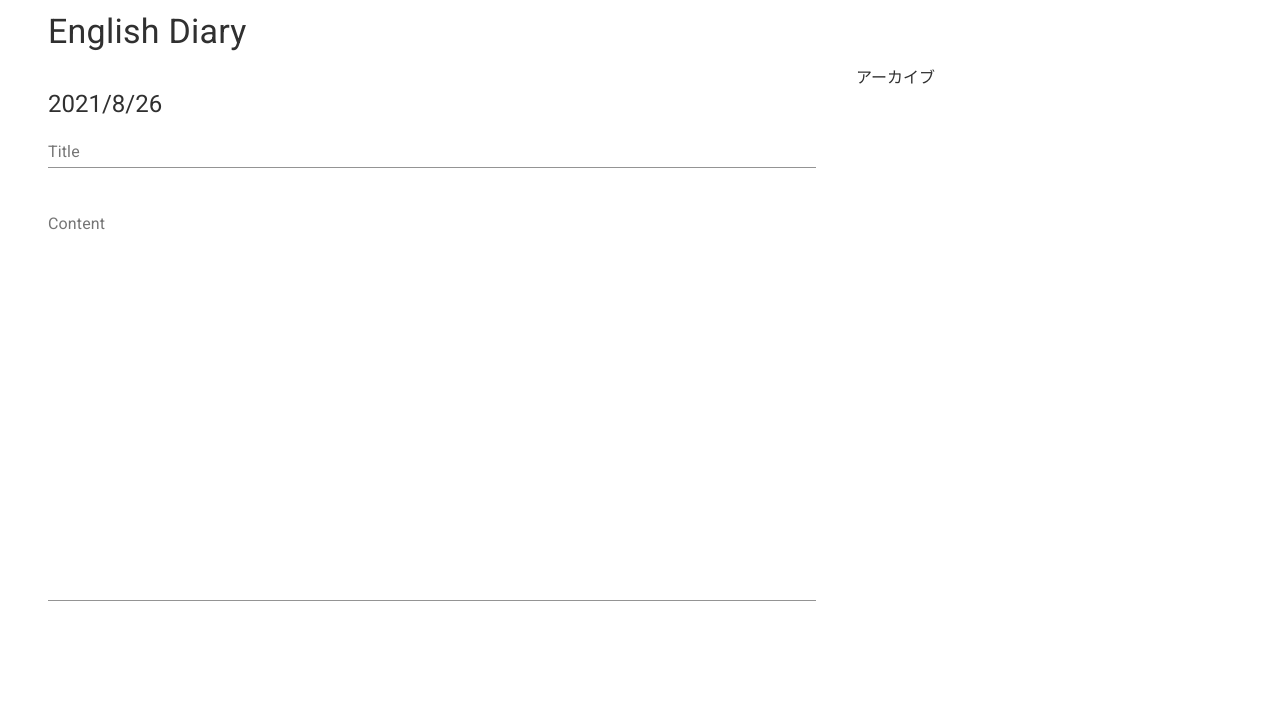
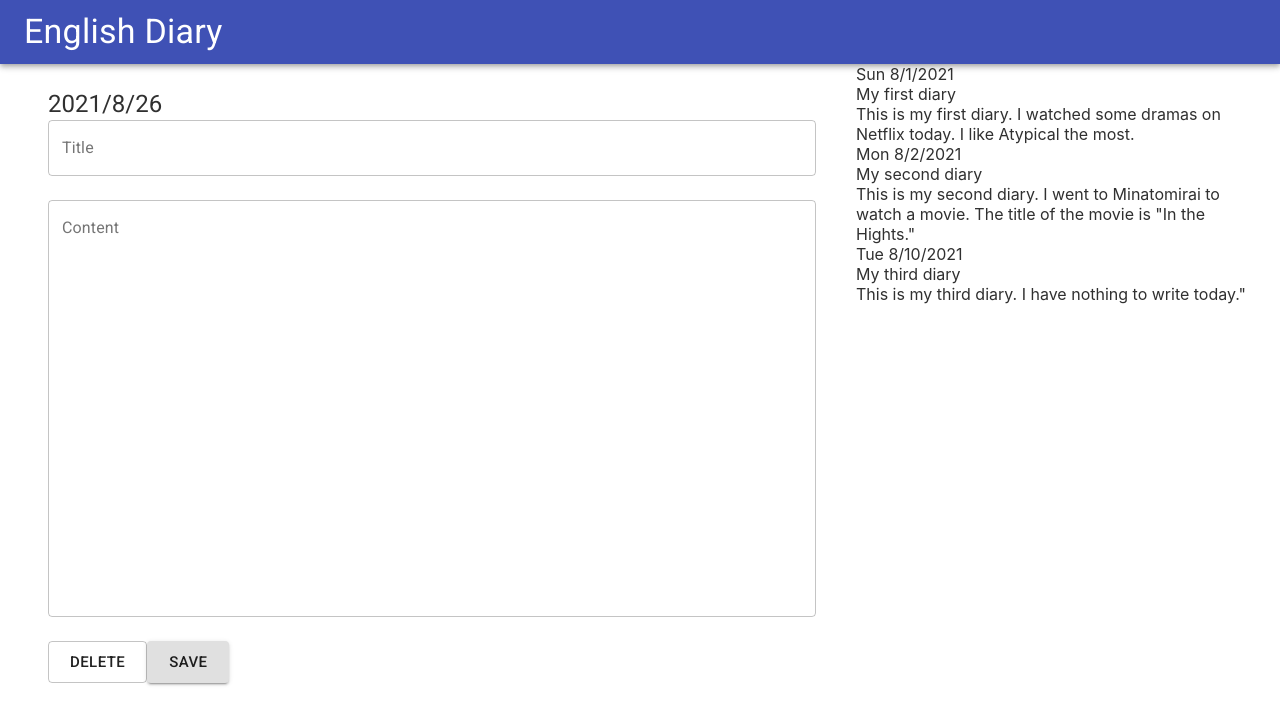
Before and after one commit to kyoko-nr/english-diary, a React (Create React App) app: page /top in a window 1280 px wide. Shown: the top 724 px of the page. Built offline with nearby package versions, Linux system fonts and the light colour scheme.

Commit message:
modified Editor, create Archive and ArchiveList

```diff
--- a/src/App.tsx
+++ b/src/App.tsx
@@ -20,14 +20,12 @@ import 'App.scss'
 function App(): JSX.Element {
   return (
     // <ThemeProvider theme={theme}>
-    <Container maxWidth="lg">
     <Router>
       <Switch>
         <Route path="/welcome" component={WelcomePage} exact></Route>
         <Route path="/top" component={TopPage} exact></Route>
       </Switch>
     </Router>
-    </Container>
     // </ThemeProvider>
   )
 }
--- /dev/null
+++ b/src/components/Archive.tsx
@@ -0,0 +1,17 @@
+type ArchiveProps = {
+  date: string
+  title: string
+  content: string
+}
+
+const Archive = (props: ArchiveProps): JSX.Element => {
+  return (
+    <>
+      <div>{props.date}</div>
+      <div>{props.title}</div>
+      <div>{props.content}</div>
+    </>
+  )
+}
+
+export default Archive
--- /dev/null
+++ b/src/components/ArchiveList.tsx
@@ -0,0 +1,23 @@
+import { Archive } from './index'
+
+type ArchiveProps = {
+  date: string
+  title: string
+  content: string
+}
+
+type ArchiveListProps = {
+  list: ArchiveProps[]
+}
+
+const ArchiveList = (props: ArchiveListProps): JSX.Element => {
+  return (
+    <>
+      {props.list.map((value, index) => {
+        return <Archive date={value.date} title={value.title} content={value.content} key={index.toString()} />
+      })}
+    </>
+  )
+}
+
+export default ArchiveList
--- a/src/components/Editor.tsx
+++ b/src/components/Editor.tsx
@@ -54,7 +54,12 @@ const Editor = (): JSX.Element => {
         type={'text'}
         onChange={handleContent}
       />
-      <Button size="large" title="submit" onClick={() => console.log('submit')} />
+      <Button size="large" variant="outlined" onClick={() => console.log('submit')}>
+        delete
+      </Button>
+      <Button size="large" variant="contained" onClick={() => console.log('submit')}>
+        save
+      </Button>
     </div>
   )
 }
--- a/src/components/Header.tsx
+++ b/src/components/Header.tsx
@@ -1,3 +1,4 @@
+import { AppBar } from '@material-ui/core'
 import Toolbar from '@material-ui/core/Toolbar'
 import Typography from '@material-ui/core/Typography'
 
@@ -7,13 +8,13 @@ type HeaderProps = {
 
 const Header = (props: HeaderProps): JSX.Element => {
   return (
-    <>
+    <AppBar position="sticky">
       <Toolbar>
         <Typography variant="h4" align="center">
           {props.title}
         </Typography>
       </Toolbar>
-    </>
+    </AppBar>
   )
 }
 
--- a/src/components/TextInput.tsx
+++ b/src/components/TextInput.tsx
@@ -21,6 +21,7 @@ const TextInput = (props: TextInputProps): JSX.Element => {
       value={props.value}
       type={props.type}
       onChange={props.onChange}
+      variant="outlined"
     />
   )
 }
--- a/src/components/index.js
+++ b/src/components/index.js
@@ -2,3 +2,5 @@ export { default as TextInput } from './TextInput'
 export { default as Title } from './Title'
 export { default as Editor } from './Editor'
 export { default as Header } from './Header'
+export { default as Archive } from './Archive'
+export { default as ArchiveList } from './ArchiveList'
--- a/src/pages/TopPage.tsx
+++ b/src/pages/TopPage.tsx
@@ -1,7 +1,6 @@
-import Grid from '@material-ui/core/Grid'
+import { Grid, Container } from '@material-ui/core'
 
-import Header from 'components/Header'
-import Editor from 'components/Editor'
+import { Header, Editor, ArchiveList } from 'components/index'
 
 type Diary = {
   date: string
@@ -10,18 +9,18 @@ type Diary = {
 }
 const diaries: Diary[] = [
   {
-    date: '2021/8/01',
+    date: 'Sun 8/1/2021',
     title: 'My first diary',
     content: 'This is my first diary. I watched some dramas on Netflix today. I like Atypical the most.',
   },
   {
-    date: '2021/8/02',
+    date: 'Mon 8/2/2021',
     title: 'My second diary',
     content:
       'This is my second diary. I went to Minatomirai to watch a movie. The title of the movie is "In the Hights."',
   },
   {
-    date: '2021/8/10',
+    date: 'Tue 8/10/2021',
     title: 'My third diary',
     content: 'This is my third diary. I have nothing to write today."',
   },
@@ -31,14 +30,16 @@ const TopPage = (): JSX.Element => {
   return (
     <>
       <Header title="English Diary"></Header>
+      <Container maxWidth="lg">
         <Grid container spacing={2}>
           <Grid item xs={12} md={8}>
             <Editor></Editor>
           </Grid>
           <Grid item xs={12} md={4}>
-          アーカイブ
+            <ArchiveList list={diaries} />
           </Grid>
         </Grid>
+      </Container>
     </>
   )
 }
```
Lines whose indentation alone changed are shown as unchanged.
